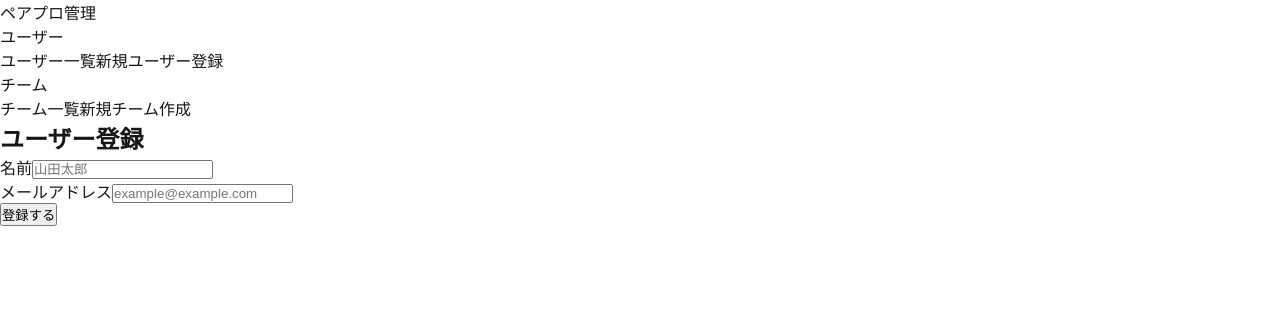
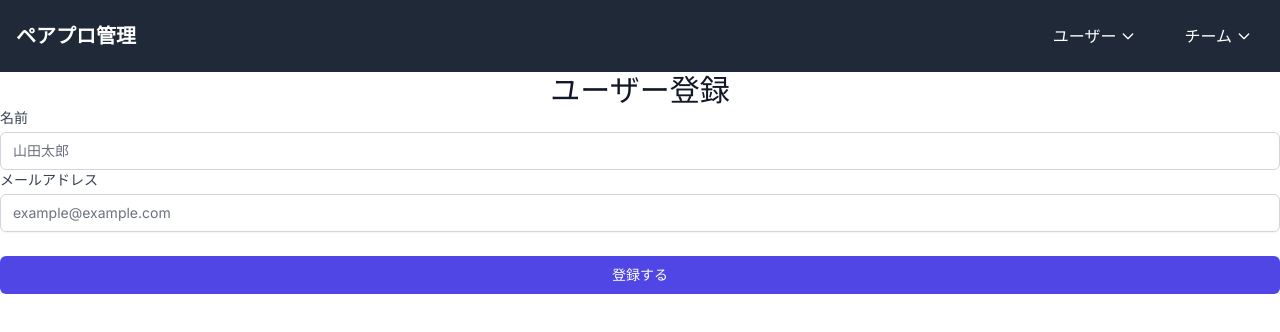
Before and after one commit to shouya31/pair-tracker, a Next.js app: page /register in a window 1280 px wide. Shown: the top 332 px of the page. Built offline with nearby package versions, Linux system fonts and the light colour scheme.

Commit message:
Add tailwind css

```diff
--- a/package.json
+++ b/package.json
@@ -21,18 +21,22 @@
   },
   "devDependencies": {
     "@eslint/eslintrc": "^3",
+    "@tailwindcss/forms": "^0.5.7",
     "@testing-library/jest-dom": "^6.6.3",
     "@types/jest": "^29.5.14",
     "@types/node": "^20",
     "@types/react": "^19",
     "@types/react-dom": "^19",
+    "autoprefixer": "^10.4.17",
     "dependency-cruiser": "^16.10.3",
     "eslint": "^9",
     "eslint-config-next": "15.3.3",
     "jest": "^29.7.0",
     "jest-environment-jsdom": "^30.0.2",
     "jest-environment-node": "^30.0.2",
+    "postcss": "^8.4.35",
     "prisma": "^6.9.0",
+    "tailwindcss": "^3.4.1",
     "ts-jest": "^29.4.0",
     "typescript": "^5"
   }
--- /dev/null
+++ b/postcss.config.js
@@ -0,0 +1,6 @@
+module.exports = {
+  plugins: [
+    'tailwindcss',
+    'autoprefixer',
+  ],
+}
--- a/src/app/globals.css
+++ b/src/app/globals.css
@@ -1,6 +1,15 @@
+@tailwind base;
+@tailwind components;
+@tailwind utilities;
+
 :root {
-  --background: #ffffff;
-  --foreground: #171717;
+  --foreground-rgb: 0, 0, 0;
+  --background-rgb: 255, 255, 255;
+}
+
+body {
+  color: rgb(var(--foreground-rgb));
+  background: rgb(var(--background-rgb));
 }
 
 @media (prefers-color-scheme: dark) {
@@ -17,8 +26,6 @@ body {
 }
 
 body {
-  color: var(--foreground);
-  background: var(--background);
   font-family: Arial, Helvetica, sans-serif;
   -webkit-font-smoothing: antialiased;
   -moz-osx-font-smoothing: grayscale;
--- a/src/components/Navigation.tsx
+++ b/src/components/Navigation.tsx
@@ -1,6 +1,20 @@
+'use client';
+
 import Link from 'next/link';
+import { useState } from 'react';
 
 export default function Navigation() {
+  const [activeDropdown, setActiveDropdown] = useState<string | null>(null);
+
+  const toggleDropdown = (menu: string) => {
+    setActiveDropdown(activeDropdown === menu ? null : menu);
+  };
+
+  // クリック以外の場所をクリックした時にドロップダウンを閉じる
+  const handleClickOutside = () => {
+    setActiveDropdown(null);
+  };
+
   return (
     <nav className="bg-gray-800 text-white p-4">
       <div className="container mx-auto">
@@ -10,41 +24,107 @@ export default function Navigation() {
           </Link>
           <div className="flex items-center space-x-6">
             {/* ユーザー関連 */}
-            <div className="relative group">
-              <span className="cursor-pointer">ユーザー</span>
-              <div className="absolute left-0 mt-2 w-48 bg-white rounded-md shadow-lg py-1 z-50 hidden group-hover:block">
+            <div className="relative">
+              <button
+                onClick={(e) => {
+                  e.stopPropagation();
+                  toggleDropdown('users');
+                }}
+                className="flex items-center space-x-1 px-3 py-2 rounded-md hover:bg-gray-700 focus:outline-none focus:ring-2 focus:ring-gray-400"
+              >
+                <span>ユーザー</span>
+                <svg
+                  className={`w-4 h-4 transition-transform duration-200 ${
+                    activeDropdown === 'users' ? 'transform rotate-180' : ''
+                  }`}
+                  fill="none"
+                  stroke="currentColor"
+                  viewBox="0 0 24 24"
+                >
+                  <path
+                    strokeLinecap="round"
+                    strokeLinejoin="round"
+                    strokeWidth={2}
+                    d="M19 9l-7 7-7-7"
+                  />
+                </svg>
+              </button>
+              {activeDropdown === 'users' && (
+                <>
+                  <div
+                    className="fixed inset-0 z-10"
+                    onClick={handleClickOutside}
+                  ></div>
+                  <div className="absolute right-0 mt-2 w-48 bg-white rounded-md shadow-lg py-1 z-20 transform opacity-100 scale-100 transition-all duration-200 origin-top-right">
                     <Link
                       href="/users"
-                  className="block px-4 py-2 text-sm text-gray-700 hover:bg-gray-100"
+                      className="block px-4 py-2 text-sm text-gray-700 hover:bg-gray-100 transition-colors duration-150"
+                      onClick={() => setActiveDropdown(null)}
                     >
                       ユーザー一覧
                     </Link>
                     <Link
                       href="/register"
-                  className="block px-4 py-2 text-sm text-gray-700 hover:bg-gray-100"
+                      className="block px-4 py-2 text-sm text-gray-700 hover:bg-gray-100 transition-colors duration-150"
+                      onClick={() => setActiveDropdown(null)}
                     >
-                  新規ユーザー登録
+                      ユーザー登録
                     </Link>
                   </div>
+                </>
+              )}
             </div>
 
             {/* チーム関連 */}
-            <div className="relative group">
-              <span className="cursor-pointer">チーム</span>
-              <div className="absolute left-0 mt-2 w-48 bg-white rounded-md shadow-lg py-1 z-50 hidden group-hover:block">
+            <div className="relative">
+              <button
+                onClick={(e) => {
+                  e.stopPropagation();
+                  toggleDropdown('teams');
+                }}
+                className="flex items-center space-x-1 px-3 py-2 rounded-md hover:bg-gray-700 focus:outline-none focus:ring-2 focus:ring-gray-400"
+              >
+                <span>チーム</span>
+                <svg
+                  className={`w-4 h-4 transition-transform duration-200 ${
+                    activeDropdown === 'teams' ? 'transform rotate-180' : ''
+                  }`}
+                  fill="none"
+                  stroke="currentColor"
+                  viewBox="0 0 24 24"
+                >
+                  <path
+                    strokeLinecap="round"
+                    strokeLinejoin="round"
+                    strokeWidth={2}
+                    d="M19 9l-7 7-7-7"
+                  />
+                </svg>
+              </button>
+              {activeDropdown === 'teams' && (
+                <>
+                  <div
+                    className="fixed inset-0 z-10"
+                    onClick={handleClickOutside}
+                  ></div>
+                  <div className="absolute right-0 mt-2 w-48 bg-white rounded-md shadow-lg py-1 z-20 transform opacity-100 scale-100 transition-all duration-200 origin-top-right">
                     <Link
                       href="/teams"
-                  className="block px-4 py-2 text-sm text-gray-700 hover:bg-gray-100"
+                      className="block px-4 py-2 text-sm text-gray-700 hover:bg-gray-100 transition-colors duration-150"
+                      onClick={() => setActiveDropdown(null)}
                     >
                       チーム一覧
                     </Link>
                     <Link
                       href="/teams/create"
-                  className="block px-4 py-2 text-sm text-gray-700 hover:bg-gray-100"
+                      className="block px-4 py-2 text-sm text-gray-700 hover:bg-gray-100 transition-colors duration-150"
+                      onClick={() => setActiveDropdown(null)}
                     >
-                  新規チーム作成
+                      チーム作成
                     </Link>
                   </div>
+                </>
+              )}
             </div>
           </div>
         </div>
--- /dev/null
+++ b/tailwind.config.js
@@ -0,0 +1,14 @@
+/** @type {import('tailwindcss').Config} */
+module.exports = {
+  content: [
+    './src/pages/**/*.{js,ts,jsx,tsx,mdx}',
+    './src/components/**/*.{js,ts,jsx,tsx,mdx}',
+    './src/app/**/*.{js,ts,jsx,tsx,mdx}',
+  ],
+  theme: {
+    extend: {},
+  },
+  plugins: [
+    require('@tailwindcss/forms'),
+  ],
+}
```
Also changed, not shown: 1 other file (tests, documents, lock files or other folders). Lines whose indentation alone changed are shown as unchanged.
